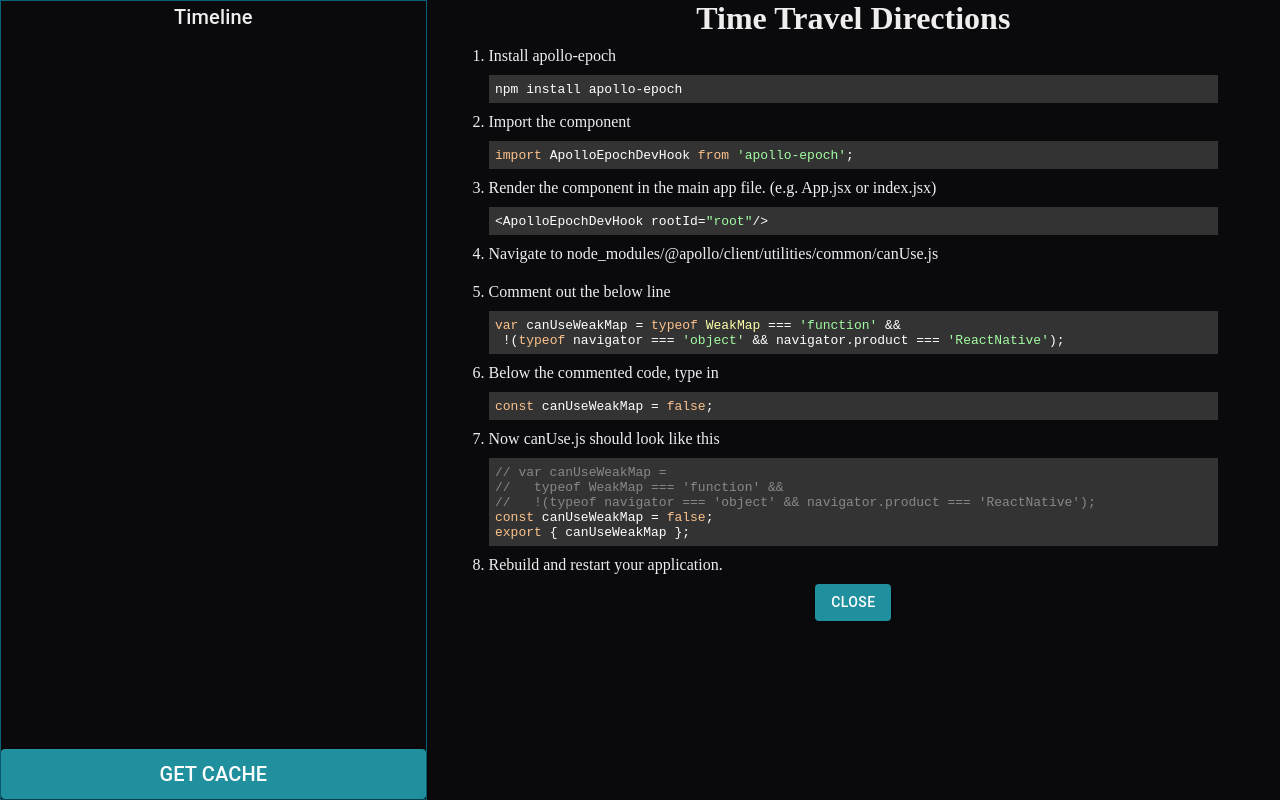
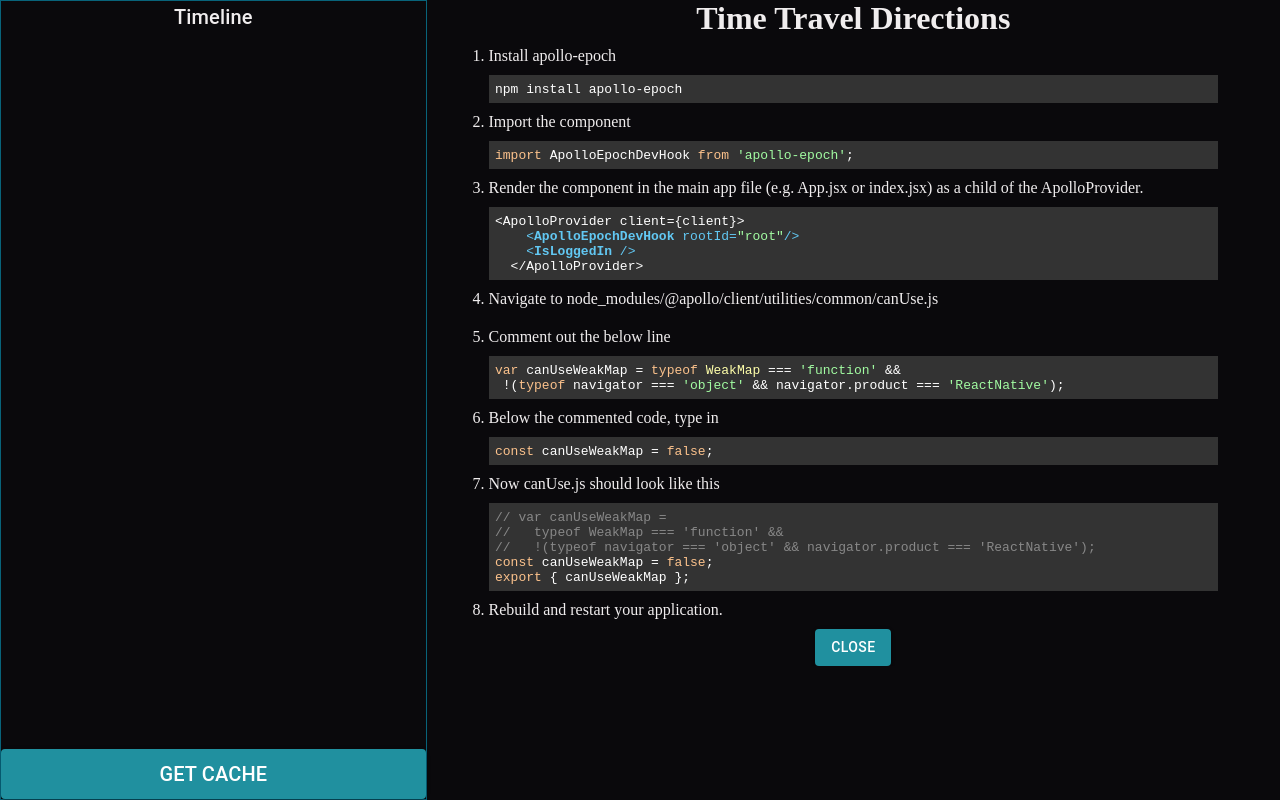
Before and after one commit to oslabs-beta/apollo-epoch, a React app: page / in a window 1280 px wide. Built offline with nearby package versions, Linux system fonts and the light colour scheme; the HTML template or start-up script is replaced by a standard one.

Commit message:
Finishing up time travel directions

```diff
--- a/src/components/TimeTravelDirections.jsx
+++ b/src/components/TimeTravelDirections.jsx
@@ -1,54 +1,63 @@
-  import React from 'react'
-import Button from '@material-ui/core/Button'
+/* eslint-disable react/jsx-indent */
+/* eslint-disable prettier/prettier */
+/* eslint-disable react/jsx-curly-brace-presence */
+/* eslint-disable import/prefer-default-export */
+import React from 'react';
+import Button from '@material-ui/core/Button';
 import { ThemeProvider, createMuiTheme } from '@material-ui/core/styles';
 import SyntaxHighlighter from 'react-syntax-highlighter';
 import { agate } from 'react-syntax-highlighter/dist/esm/styles/hljs';
 
-
-
 const epochTheme = createMuiTheme({ palette: { primary: { main: '#20909f' } } });
 
-export const TimeTravelDirections = ({onClose, modal}) => {
+export const TimeTravelDirections = ({ onClose, modal }) => {
   return (
-    <div className={`time-travel-directions${modal ? ' time-travel-directions-modal':''}`}>
+    <div className={`time-travel-directions${modal ? ' time-travel-directions-modal' : ''}`}>
       <div className="time-travel-dir-inner">
         <h1>Time Travel Directions</h1>
         <ThemeProvider theme={epochTheme}>
-        <div className='code-wrapper'>
+          <div className="code-wrapper">
             <ol>
               <li>Install apollo-epoch</li>
-            <SyntaxHighlighter language='javascript' style={agate}>
+              <SyntaxHighlighter language="javascript" style={agate}>
                 {`npm install apollo-epoch`}
               </SyntaxHighlighter>
               <li>Import the component</li>
-            <SyntaxHighlighter language='javascript' style={agate}>
+              <SyntaxHighlighter language="javascript" style={agate}>
                 {`import ApolloEpochDevHook from 'apollo-epoch';`}
               </SyntaxHighlighter>
-            <li>Render the component in the main app file. (e.g. App.jsx or index.jsx)</li>
-            <SyntaxHighlighter language='javascript' style={agate}>
-              {`<ApolloEpochDevHook rootId="root"/>`}
+              <li>
+                Render the component in the main app file (e.g. App.jsx or index.jsx) as a child of
+                the ApolloProvider.
+              </li>
+              <SyntaxHighlighter language="javascript" style={agate}>
+{`<ApolloProvider client={client}>
+    <ApolloEpochDevHook rootId="root"/>
+    <IsLoggedIn />
+  </ApolloProvider>
+`}
               </SyntaxHighlighter>
               <li>Navigate to node_modules/@apollo/client/utilities/common/canUse.js</li>
               <li>Comment out the below line</li>
-            <SyntaxHighlighter language='javascript' style={agate}>
+              <SyntaxHighlighter language="javascript" style={agate}>
                 {`var canUseWeakMap = typeof WeakMap === 'function' && \n !(typeof navigator === 'object' && navigator.product === 'ReactNative');`}
               </SyntaxHighlighter>
               <li>Below the commented code, type in</li>
-            <SyntaxHighlighter language='javascript' style={agate}>
+              <SyntaxHighlighter language="javascript" style={agate}>
                 {`const canUseWeakMap = false;`}
               </SyntaxHighlighter>
               <li>Now canUse.js should look like this</li>
-            <SyntaxHighlighter language='javascript' style={agate}>
+              <SyntaxHighlighter language="javascript" style={agate}>
                 {`// var canUseWeakMap =\n//   typeof WeakMap === 'function' &&\n//   !(typeof navigator === 'object' && navigator.product === 'ReactNative');\nconst canUseWeakMap = false;\nexport { canUseWeakMap };`}
               </SyntaxHighlighter>
               <li>Rebuild and restart your application.</li>
             </ol>
           </div>
-        <Button variant="contained" color="primary" onClick={onClose}>Close</Button>
+          <Button variant="contained" color="primary" onClick={onClose}>
+            Close
+          </Button>
         </ThemeProvider>
-
       </div>
-
     </div>
-  )
-}
+  );
+};
--- a/src/styles/main.css
+++ b/src/styles/main.css
@@ -437,6 +437,7 @@
 
 .time-travel-directions-modal {
   max-height: 85vh;
+  padding-top: 15px;
 }
 
 .time-travel-dir-inner {
```
Lines whose indentation alone changed are shown as unchanged.
